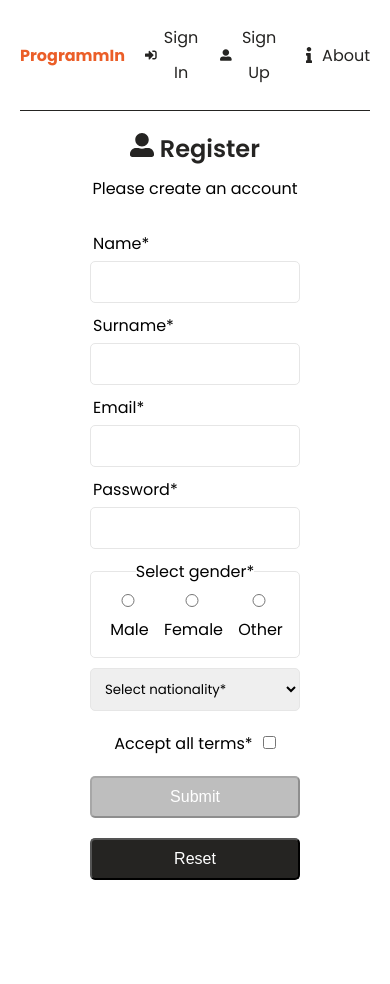
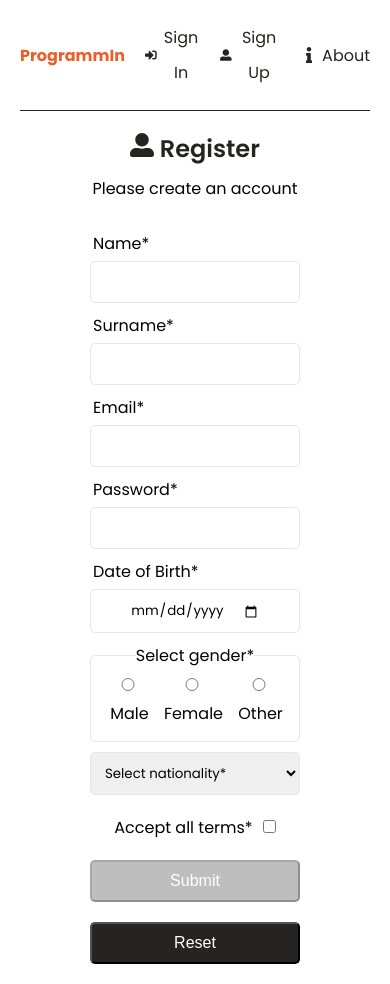
Before and after one commit to piotrd22/programmIn, a React (Create React App) app in the folder client/: page /signup in a window 390 px wide. Before the commit the page ends 900 px from the top, so only its background shows below. Built offline with nearby package versions, Linux system fonts and the light colour scheme.

Commit message:
added date and phone number to user info

```diff
--- a/client/src/index.scss
+++ b/client/src/index.scss
@@ -55,11 +55,12 @@ li {
 
 input::file-selector-button {
   font-weight: bold;
-  color: $orangecol;
+  color: white;
   padding: 0.5em;
   border: 1px solid #e6e6e6;
   border-radius: 3px;
   cursor: pointer;
+  background-color: $disablecol;
 }
 
 .container {
--- a/client/src/pages/More.jsx
+++ b/client/src/pages/More.jsx
@@ -70,10 +70,10 @@ function More() {
                 </a>
               </li>
             )}
-            {user.email && (
+            {user.phone && (
               <li>
                 <FaPhone />
-                <span>{user.email}</span>
+                <span>{user.phone}</span>
               </li>
             )}
           </ul>
@@ -85,10 +85,10 @@ function More() {
               <FaTransgenderAlt />
               <span>{user.gender}</span>
             </li>
-            {user.githuburl && (
+            {user.date && (
               <li>
                 <FaBirthdayCake />
-                <span>{user.githuburl}</span>
+                <span>{user.date.slice(0, 10)}</span>
               </li>
             )}
           </ul>
--- a/client/src/pages/ProfileUpdate.jsx
+++ b/client/src/pages/ProfileUpdate.jsx
@@ -27,6 +27,18 @@ function ProfileUpdate() {
       });
   }, [id, dispatch]);
 
+  const checkingDate = (date) => {
+    const data_arr = date.split("-");
+    const today = new Date();
+    if (
+      today.getFullYear() >= +data_arr[0] &&
+      today.getMonth() + 1 >= +data_arr[1] &&
+      today.getDate() > +data_arr[2]
+    ) {
+      return true;
+    } else return false;
+  };
+
   const validate = (values) => {
     const errors = {};
 
@@ -44,6 +56,16 @@ function ProfileUpdate() {
 
     if (!values.surname) {
       errors.surname = "Required";
+    }
+
+    if (!values.date) {
+      errors.date = "Required";
+    }
+
+    if (values.date) {
+      if (!checkingDate(values.date)) {
+        errors.date = "The date cannot be later than today!";
+      }
     }
 
     if (values.password) {
@@ -69,8 +91,10 @@ function ProfileUpdate() {
     surname: user.surname,
     email: user.email,
     password: "",
+    date: user.date,
     gender: user.gender,
     nationality: user.nationality,
+    phone: user.phone,
     experience: user.experience,
     skills: user.skills,
     education: user.education,
@@ -260,6 +284,23 @@ function ProfileUpdate() {
             ) : null}
           </div>
           <div className="form-group">
+            <label htmlFor="date">Date of Birth</label>
+            <input
+              id="date"
+              name="date"
+              type="date"
+              onChange={formik.handleChange}
+              onBlur={formik.handleBlur}
+              value={formik.values.date}
+            />
+          </div>
+          {formik.errors.date === "The date cannot be later than today!" ? (
+            <div className="error-message">
+              {formik.errors.date}
+              <p className="error-sub">Check entered date</p>
+            </div>
+          ) : null}
+          <div className="form-group">
             <label htmlFor="gedner">Gender</label>
             <select
               name="gender"
@@ -332,6 +373,17 @@ function ProfileUpdate() {
                 }
               })}
             </select>
+          </div>
+          <div className="form-group">
+            <label htmlFor="phone">Phone Number</label>
+            <input
+              id="phone"
+              name="phone"
+              type="text"
+              onChange={formik.handleChange}
+              onBlur={formik.handleBlur}
+              value={formik.values.phone}
+            />
           </div>
           <div className="form-group">
             <label htmlFor="city">City And Postal Code</label>
--- a/client/src/pages/Signup.jsx
+++ b/client/src/pages/Signup.jsx
@@ -14,6 +14,18 @@ function Signup() {
   const navigate = useNavigate();
 
   const { isLoading } = useSelector((state) => state.auth);
+
+  const checkingDate = (date) => {
+    const data_arr = date.split("-");
+    const today = new Date();
+    if (
+      today.getFullYear() >= +data_arr[0] &&
+      today.getMonth() + 1 >= +data_arr[1] &&
+      today.getDate() > +data_arr[2]
+    ) {
+      return true;
+    } else return false;
+  };
 
   const validate = (values) => {
     const errors = {};
@@ -36,6 +48,16 @@ function Signup() {
 
     if (!values.surname) {
       errors.surname = "Required";
+    }
+
+    if (!values.date) {
+      errors.date = "Required";
+    }
+
+    if (values.date) {
+      if (!checkingDate(values.date)) {
+        errors.date = "The date cannot be later than today!";
+      }
     }
 
     if (!values.password) {
@@ -70,6 +92,7 @@ function Signup() {
       surname: "",
       email: "",
       password: "",
+      date: "",
       gender: "",
       nationality: "",
       checkbox: false,
@@ -161,6 +184,23 @@ function Signup() {
               </div>
             ) : null}
           </div>
+          <div className="form-group">
+            <label htmlFor="date">Date of Birth*</label>
+            <input
+              id="date"
+              name="date"
+              type="date"
+              onChange={formik.handleChange}
+              onBlur={formik.handleBlur}
+              value={formik.values.date}
+            />
+          </div>
+          {formik.errors.date === "The date cannot be later than today!" ? (
+            <div className="error-message">
+              {formik.errors.date}
+              <p className="error-sub">Check entered date</p>
+            </div>
+          ) : null}
           <div className="form-group">
             <fieldset>
               <legend>Select gender*</legend>
```
